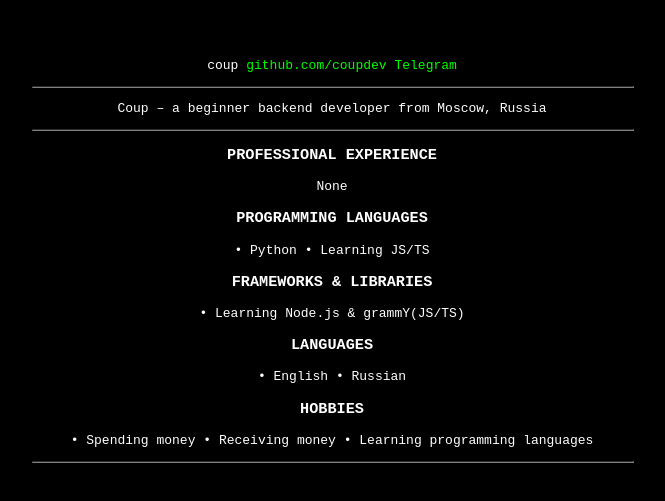
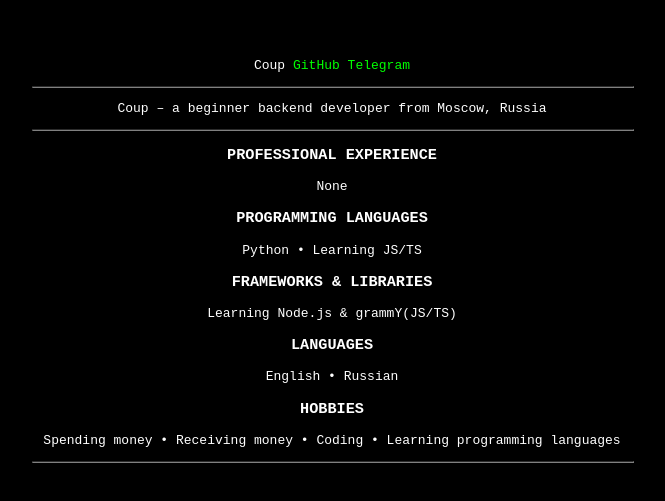
Before and after one commit to coupdev/coupdev, a plain HTML site: page index.html in a window 1280 px wide. Shown: the part 143-644 px from the top of the page, without its empty margins (308-973 px from the left). Drawn offline with Linux system fonts and the light colour scheme.

Commit message:
Update index.html

```diff
--- a/index.html
+++ b/index.html
@@ -55,22 +55,20 @@
 
 <body>
     <div class="container">
-        <p>coup <a href="https://github.com/coupdev">github.com/coupdev</a> <a href="https://t.me/coupdev">Telegram</a></p>
+        <p>Сoup <a href="https://github.com/coupdev">GitHub</a> <a href="https://t.me/coupdev">Telegram</a></p>
         <hr>
-        </p> </p>
         </p>Coup – a beginner backend developer from Moscow, Russia</p>
-        </p> </p>
         <hr>
         <h3>PROFESSIONAL EXPERIENCE</h3>
         <p>None</p>
         <h3>PROGRAMMING LANGUAGES</h3>
-        <p>&#8226; Python &#8226; Learning JS/TS</p>
+        <p>Python &#8226; Learning JS/TS</p>
         <h3>FRAMEWORKS & LIBRARIES</h3>
-        <p>&#8226; Learning Node.js & grammY(JS/TS)</p>
+        <p>Learning Node.js & grammY(JS/TS)</p>
         <h3>LANGUAGES</h3>
-        <p>&#8226; English &#8226; Russian</p>
+        <p>English &#8226; Russian</p>
         <h3>HOBBIES</h3>
-        <p>&#8226; Spending money &#8226; Receiving money &#8226; Learning programming languages</p>
+        <p>Spending money &#8226; Receiving money &#8226; Coding &#8226; Learning programming languages</p>
         <hr>
     </div>
 </body>
```
